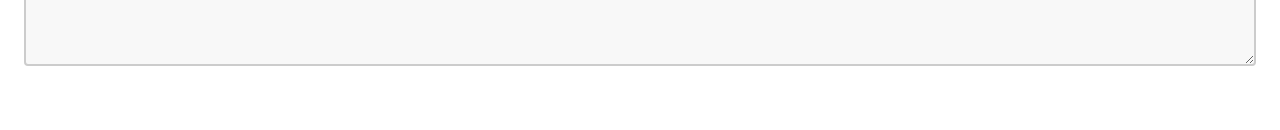
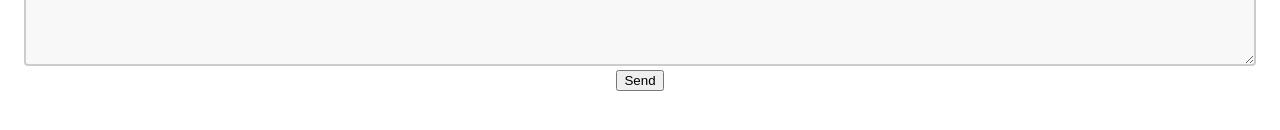
Before and after one commit to traianrdu/native-helper-ui, a React (Create React App) app: page /android-to-ios in a window 1280 px wide. Shown: the part 182-312 px from the top of the page. Built offline with nearby package versions, Linux system fonts and the light colour scheme.

Commit message:
add server call

```diff
--- a/src/App.css
+++ b/src/App.css
@@ -1,5 +1,5 @@
 .container {
-    margin: 1rem;
-    text-align: center;
-    padding-top: 64px;
+  margin: 1rem;
+  text-align: center;
+  padding-top: 64px;
 }
--- /dev/null
+++ b/src/components/Button/Button.js
@@ -0,0 +1,18 @@
+import React from 'react';
+import {convertAndroidToIOS} from '../../services/AndroidToIOS.js';
+
+export default function Button() {
+  return (
+    <div>
+      <button type="button" onClick={() => btnClick("<?xml version=\"1.0\" encoding=\"utf-8\"?><resources><string name=\"string_name\">text_string</string></resources>")}>Send</button>
+    </div>
+);
+}
+
+/**
+ * Create btn action to convert android to IOS
+ */
+function btnClick(data) {
+  //debugger
+  convertAndroidToIOS(data)
+}
--- /dev/null
+++ b/src/components/Button/index.js
@@ -0,0 +1,3 @@
+import Button from './Button.js';
+
+export default Button;
--- a/src/containers/AndroidToIOS/AndroidToIOS.js
+++ b/src/containers/AndroidToIOS/AndroidToIOS.js
@@ -1,5 +1,6 @@
 import React from 'react'
-import ConvertableForm from "../../components/ConvertableForm";
+import ConvertableForm from '../../components/ConvertableForm';
+import Button from '../../components/Button';
 
 /**
  * Creates the page
@@ -9,6 +10,7 @@ export default function AndroidToIOS() {
   return (
     <div>
         <ConvertableForm />
+        <Button />
     </div>
 
   )
--- a/src/services/AndroidToIOS.js
+++ b/src/services/AndroidToIOS.js
@@ -1,5 +1,4 @@
 export async function getAllUsers() {
-
   try{
     const response = await fetch('/api/users');
     return await response.json();
@@ -9,10 +8,14 @@ export async function getAllUsers() {
 }
 
 export async function convertAndroidToIOS(data) {
-    const response = await fetch(`/api/user`, {
+  try{
+    const response = await fetch('http://192.168.0.66:5000//string_to_IOS', {
       method: 'POST',
       headers: {'Content-Type': 'application/json'},
-        body: JSON.stringify({user: data})
+      body: JSON.stringify({message: data})
     })
     return await response.json();
+  } catch (error) {
+    return [];
   }
+}
```
Lines whose indentation alone changed are shown as unchanged.
